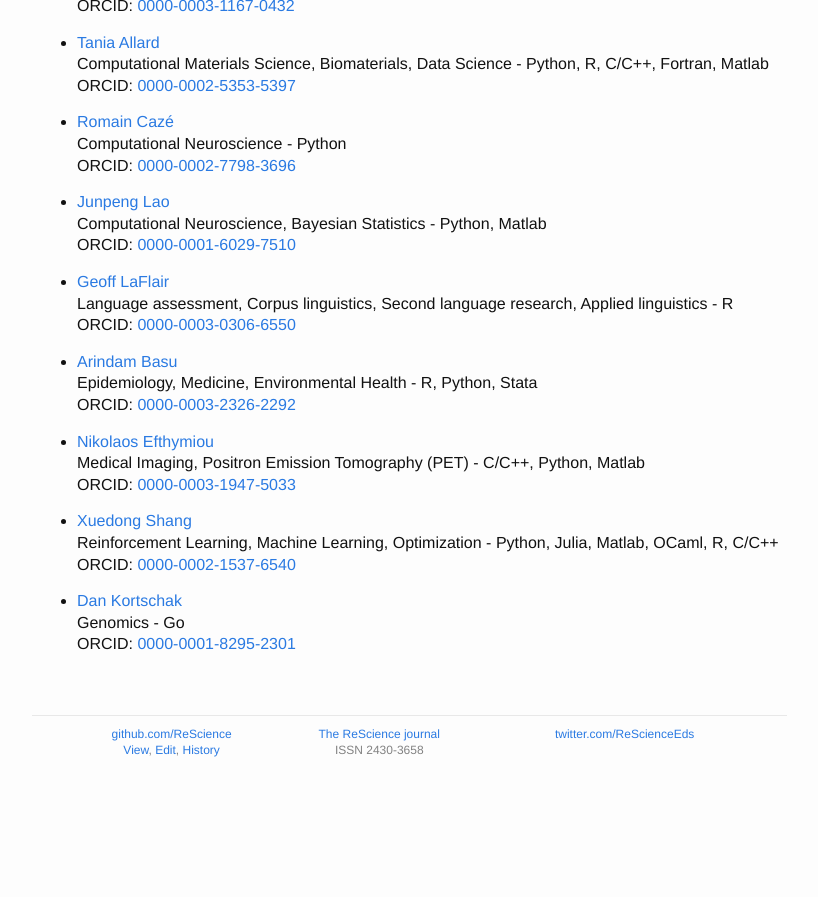
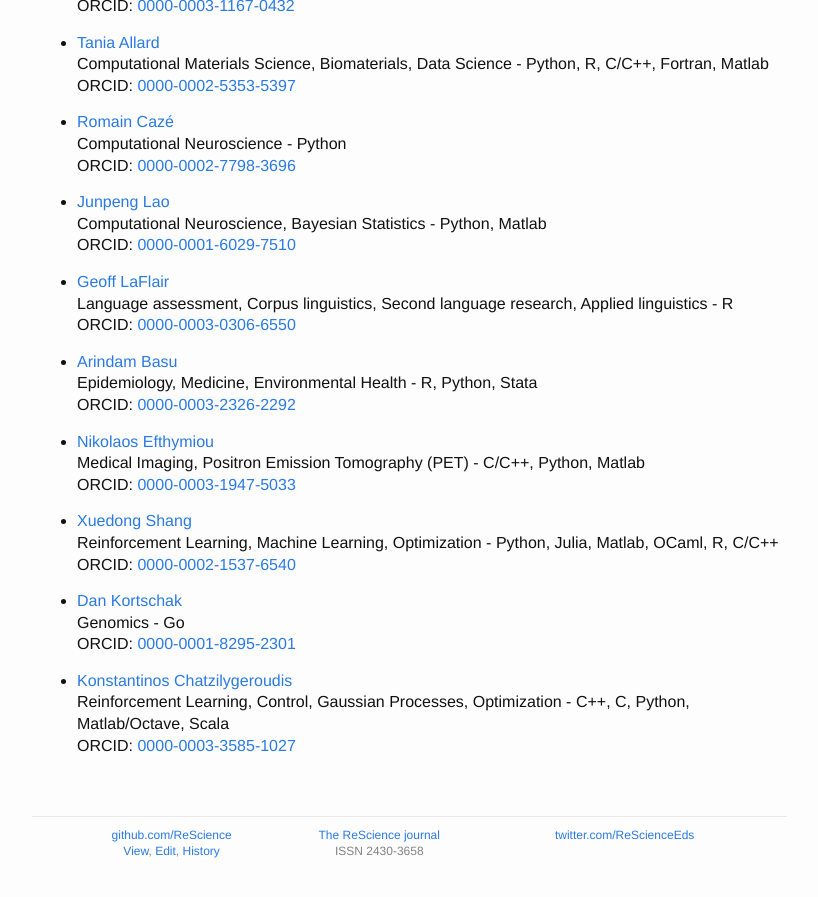
Before and after one commit to ReScience/rescience.github.io, a Jekyll site: the page built from 04-board.md, in a window 1280 px wide and 900 px high, scrolled down 8308 px. Shown: the top 897 px of the window, without its empty margins (223-1041 px from the left). Built offline with Jekyll 4.4.1, drawn with Linux system fonts in a browser that asks for light colours; our own code applies the rules of GitHub Pages for plain Markdown files; before the commit the page ends 9106 px from its top, so only the background shows below that.

Commit message:
Added Konstantinos Chatzilygeroudis

```diff
--- a/04-board.md
+++ b/04-board.md
@@ -504,3 +504,8 @@ accepts submissions in other open source languages.
 * [Dan Kortschak](https://github.com/kortschak)
   Genomics - Go
   ORCID: [0000-0001-8295-2301](https://orcid.org/0000-0001-8295-2301)
+
+
+* [Konstantinos Chatzilygeroudis](https://github.com/costashatz)
+  Reinforcement Learning, Control, Gaussian Processes, Optimization - C++, C, Python, Matlab/Octave, Scala
+  ORCID: [0000-0003-3585-1027](https://orcid.org/0000-0003-3585-1027)
```
